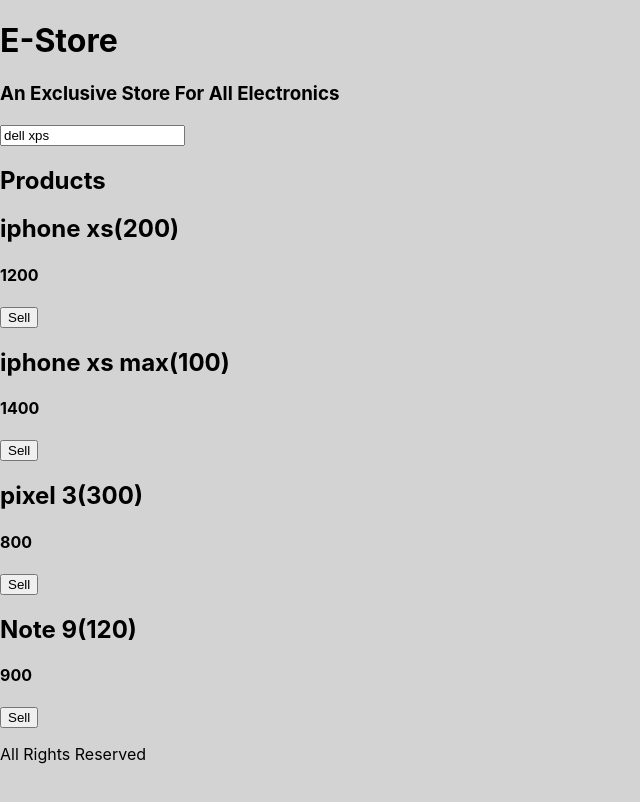
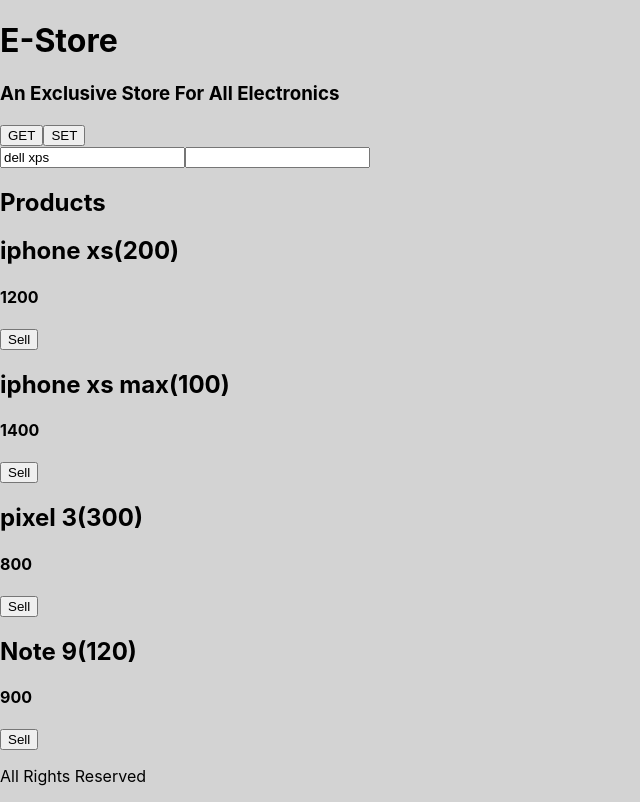
Before and after one commit to baluragala/aig, a React (Create React App) app in the folder estore/: page / in a window 1280 px wide. Shown: the whole page, without its empty margins (0-640 px from the left). Built offline with nearby package versions, Linux system fonts and the light colour scheme.

Commit message:
uncontrolled component

```diff
--- a/estore/src/components/AddProduct.js
+++ b/estore/src/components/AddProduct.js
@@ -7,6 +7,8 @@
       title: "dell xps"
     };
     this.handleChange = this.handleChange.bind(this);
+    this.setRef = this.setRef.bind(this);
+    console.log("ele", document.querySelectorAll("input")[0]);
   }
 
   handleChange(e) {
@@ -14,16 +16,26 @@
     this.setState({ title: e.target.value });
   }
 
+  setRef(ref) {
+    this.priceRef = ref;
+    console.dir(ref);
+  }
+
   render() {
     console.log("render-AddProduct");
     return (
       <div>
+        <button onClick={() => alert(this.priceRef.value)}>GET</button>
+        <button onClick={() => (this.priceRef.value = Math.random())}>
+          SET
+        </button>
         <form>
           <input
             type="text"
             value={this.state.title}
             onChange={this.handleChange}
           />
+          <input type="number" ref={this.setRef} />
         </form>
       </div>
     );
```
